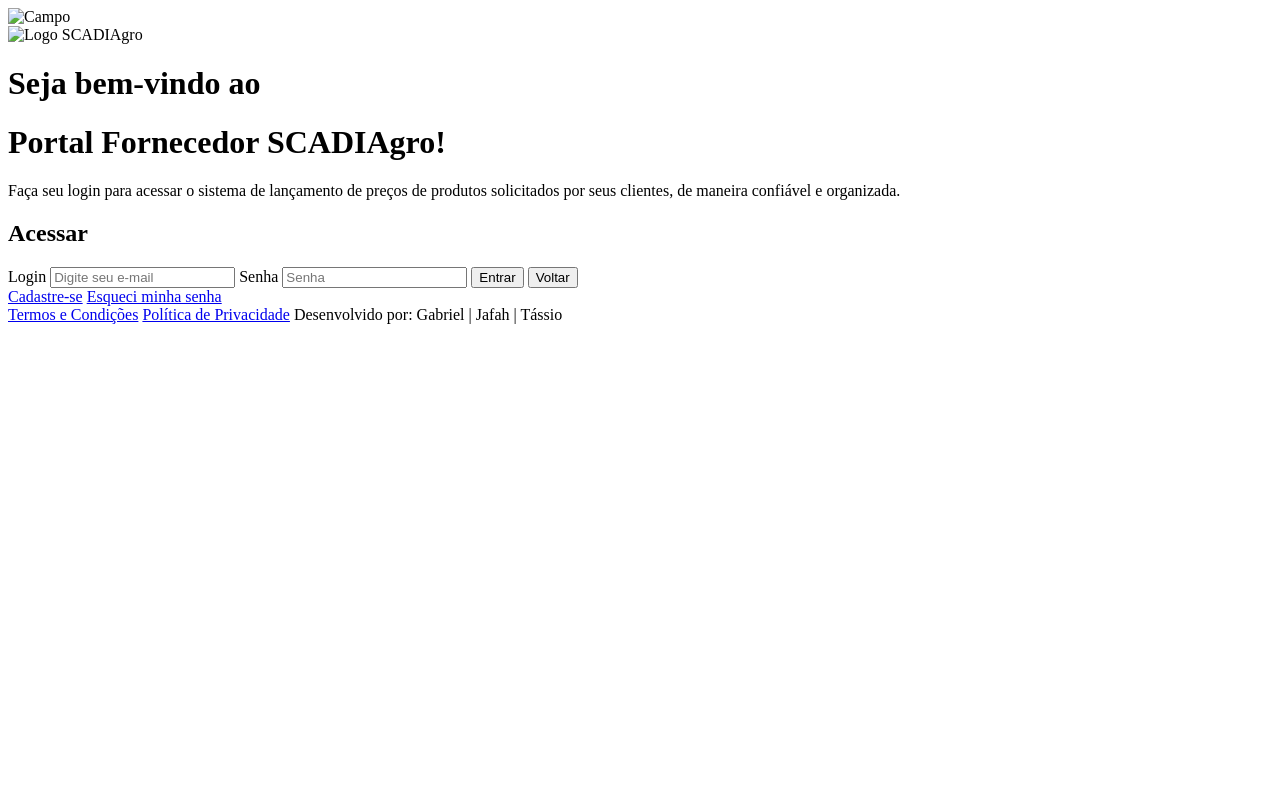
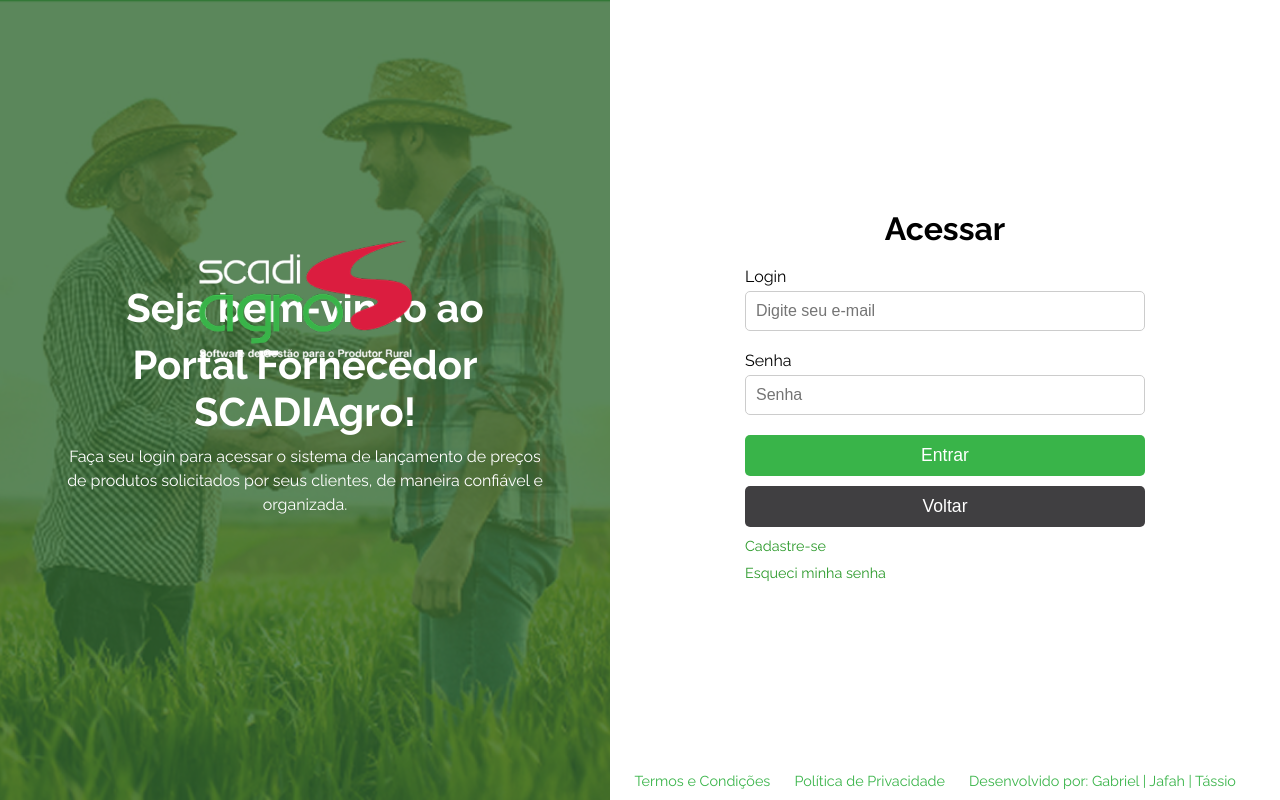
Before and after one commit to TML45/scadiago-supplier-portal, a plain HTML site: page index.html in a window 1280 px wide. Drawn offline with Linux system fonts and the light colour scheme; the site is published under a folder, as on GitHub Pages, so addresses that start at the root find nothing.

Commit message:
Update index path

```diff
--- a/index.html
+++ b/index.html
@@ -5,17 +5,17 @@
     <meta name="viewport" content="width=device-width, initial-scale=1.0" />
     <meta name="keywords" content="portal, fornecedor, portal fornecedor, scadiagro, agro, cotação, preços, fornecedor agro, scadi, solicitação de compras">
     <title>Login | Portal Fornecedor SCADIAgro</title>
-    <link rel="icon" href="/imgs/img-logo_icon.png" />
-    <link rel="stylesheet" href="/styles/style.css" />
+    <link rel="icon" href="imgs/img-logo_icon.png" />
+    <link rel="stylesheet" href="styles/style.css" />
     <link href="https://cdnjs.cloudflare.com/ajax/libs/font-awesome/6.0.0-beta3/css/all.min.css" rel="stylesheet" />
   </head>
   <body>
     <div class="container">
       <div class="left">
-        <img src="/imgs/img-pr+fornec.png" alt="Campo" class="background-image" />
+        <img src="imgs/img-pr+fornec.png" alt="Campo" class="background-image" />
         <div class="background-overlay"></div>
         <div class="logo-container">
-          <img src="/imgs/img-logo_scadiagro.png" alt="Logo SCADIAgro" class="logo-color" />
+          <img src="imgs/img-logo_scadiagro.png" alt="Logo SCADIAgro" class="logo-color" />
         </div>
         <div class="bemvindo-message">
           <h1>Seja bem-vindo ao</h1>
@@ -51,7 +51,7 @@
             <button type="button" class="btn-voltar" onclick="window.location.href='#'">Voltar</button>
 
             <div class="btn-links">
-              <a href="/pages/register.html">Cadastre-se</a>
+              <a href="pages/register.html">Cadastre-se</a>
               <a href="#">Esqueci minha senha</a>
             </div>
           </form>
```
